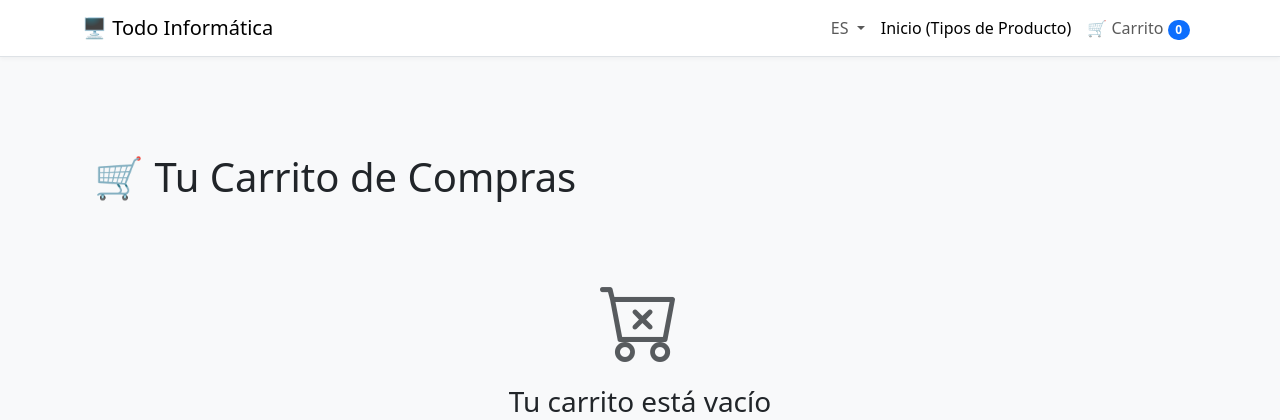
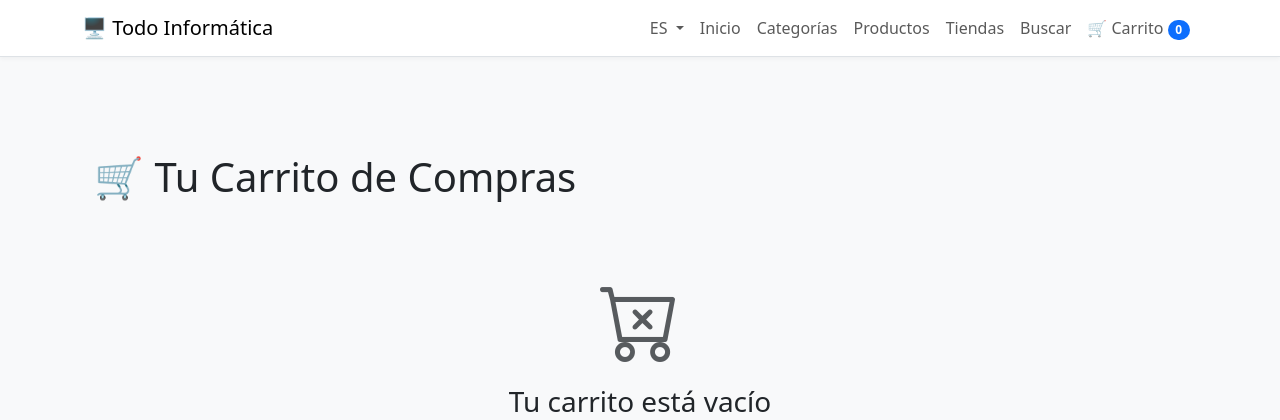
Before and after one commit to GonzaloIgta/proyectoingeneriaweb2, a Django app: page /carrito/ in a window 1280 px wide. Shown: the top 420 px of the page. Run offline with Django 5.2, Linux system fonts and the light colour scheme.

Commit message:
Update navigation links and language options

```diff
--- a/todoInformaticaProyecto/Templates/base.html
+++ b/todoInformaticaProyecto/Templates/base.html
@@ -53,9 +53,24 @@
                 </li>
 
                 <li class="nav-item">
-                    <a class="nav-link active" href="{% url 'index' %}">{% trans "Inicio (Tipos de Producto)" %}</a>
+                    <a class="nav-link" href="{% url 'index' %}">{% trans "Inicio" %}</a>
                 </li>
 
+                <li class="nav-item">
+                    <a class="nav-link" href="{% url 'index_tipoProducto' %}">{% trans "Categorías" %}</a>
+                </li>
+
+                <li class="nav-item">
+                    <a class="nav-link" href="{% url 'index' %}">{% trans "Productos" %}</a>
+                </li>
+
+                <li class="nav-item">
+                    <a class="nav-link" href="{% url 'index' %}">{% trans "Tiendas" %}</a>
+                </li>
+
+                <li class="nav-item">
+                    <a class="nav-link" href="{% url 'index' %}">{% trans "Buscar" %}</a>
+                </li>
                 <li class="nav-item">
                     <a class="nav-link" href="{% url 'carrito' %}">
                         🛒 {% trans "Carrito" %}
```
